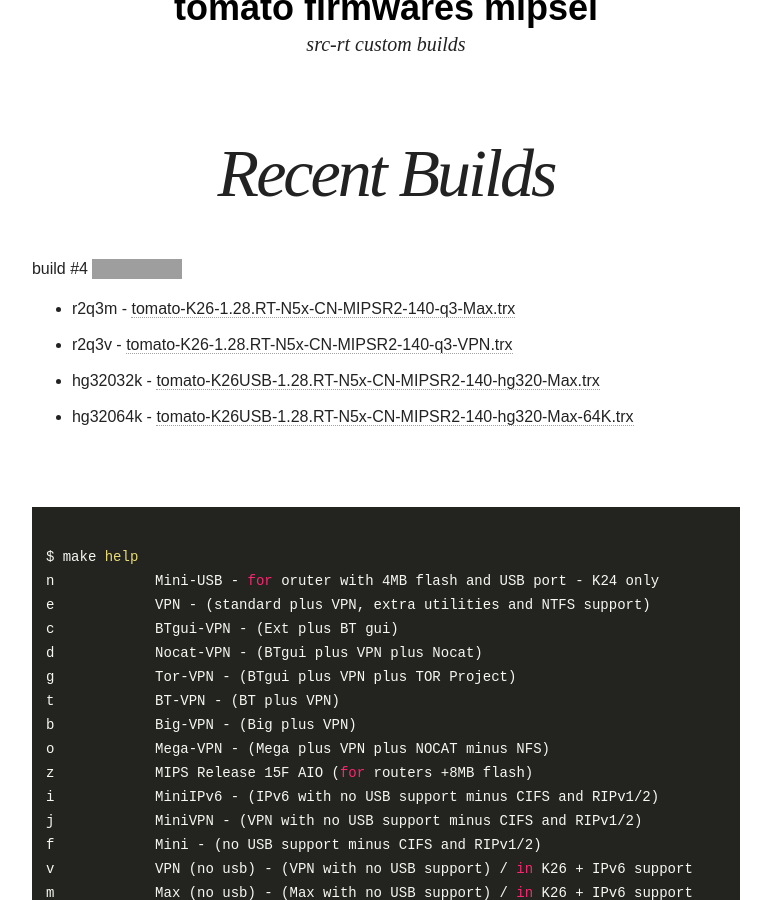
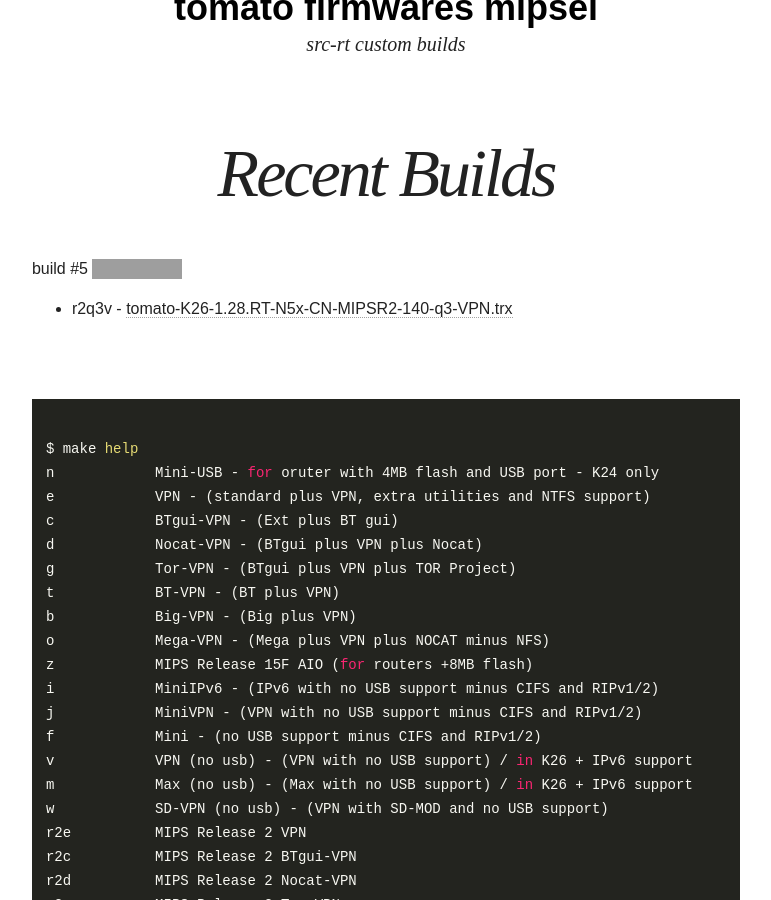
Before and after one commit to oglopss/tomato-ci-ctf-jekyll, a Jekyll site: the page built from index.html, in a window 1280 px wide and 900 px high, scrolled down 339 px. Shown: the whole window, without its empty margins (254-1025 px from the left). Built offline with Jekyll 4.4.1, drawn with Linux system fonts in a browser that asks for light colours; nearby versions of some CDN libraries; grey boxes are pictures that could not be loaded.

Commit message:
Travis build 5 r2q3v pushed to gh-pages

```diff
--- a/_data/ss.yml
+++ b/_data/ss.yml
@@ -1,6 +1,3 @@
-build: 4
+build: 5
 files:
-  - 0002 r2q3v tomato-K26-1.28.RT-N5x-CN-MIPSR2-140-q3-VPN.trx
-  - 0001 r2q3m tomato-K26-1.28.RT-N5x-CN-MIPSR2-140-q3-Max.trx
-  - 0003 hg32032k tomato-K26USB-1.28.RT-N5x-CN-MIPSR2-140-hg320-Max.trx
-  - 0004 hg32064k tomato-K26USB-1.28.RT-N5x-CN-MIPSR2-140-hg320-Max-64K.trx
+  - 0003 r2q3v tomato-K26-1.28.RT-N5x-CN-MIPSR2-140-q3-VPN.trx
```
